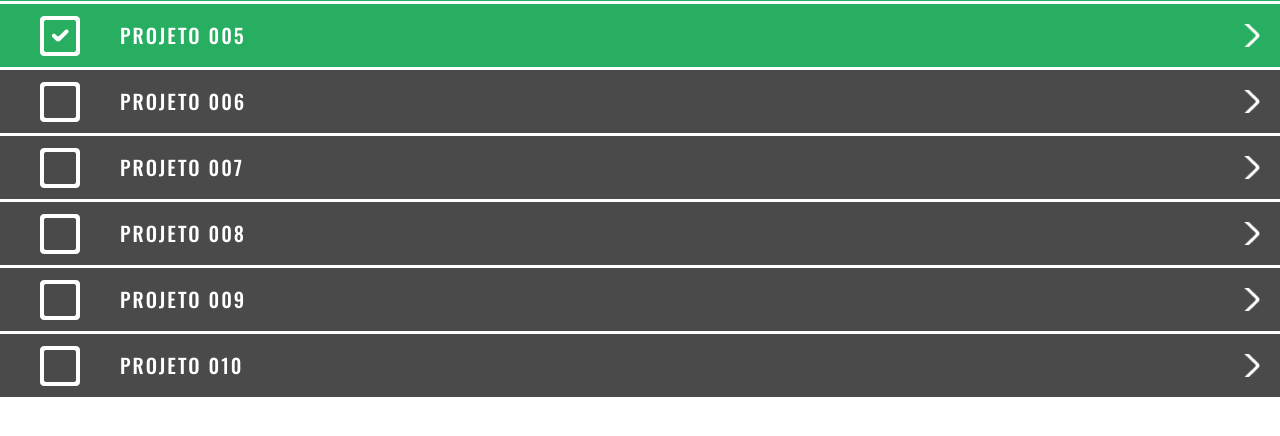
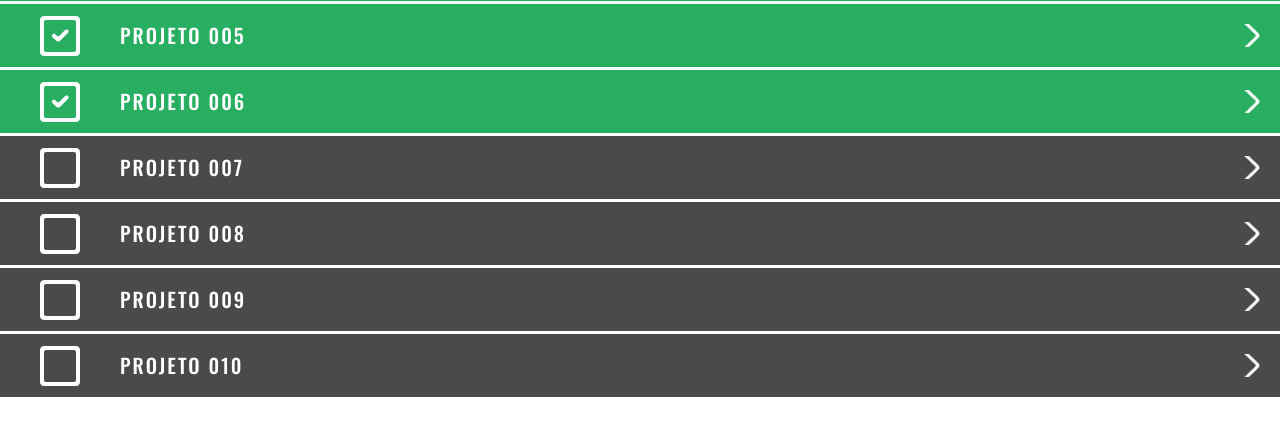
Before and after one commit to miguelect/pm-projetos, a plain HTML site: page pm-proj004/index.html in a window 1280 px wide. Shown: the part 260-696 px from the top of the page. Drawn offline with nearby package versions, Linux system fonts and the light colour scheme.

Commit message:
inclusao projeto 006

```diff
--- a/pm-proj004/index.html
+++ b/pm-proj004/index.html
@@ -27,7 +27,9 @@
         <li class="concluido">
             <a href="../pm-proj005">Projeto 005</a>
         </li>
-        <li><a>Projeto 006</a></li>
+        <li class="concluido">
+            <a href="../pm-proj006">Projeto 006</a>
+        </li>
         <li><a>Projeto 007</a></li>
         <li><a>Projeto 008</a></li>
         <li><a>Projeto 009</a></li>
--- a/pm-proj006/estilo.css
+++ b/pm-proj006/estilo.css
@@ -34,7 +34,8 @@ h1 span {
     -webkit-font-smoothing: antialiased;
 }
 
-/* media query é a definição de atributos de acordo com tamanho da tele. Neste projeto será definido valor de 500px para largura mínima. */
+/* media query é a definição de atributos de acordo com tamanho da tela.
+neste projeto será definido valor de 500px para largura mínima. */
 @media (min-width: 500px) {
     .container {
         width: 960px; /* tamanho total somando as três imagens com os paddings. (300px+20px para cada imagem). */
```
